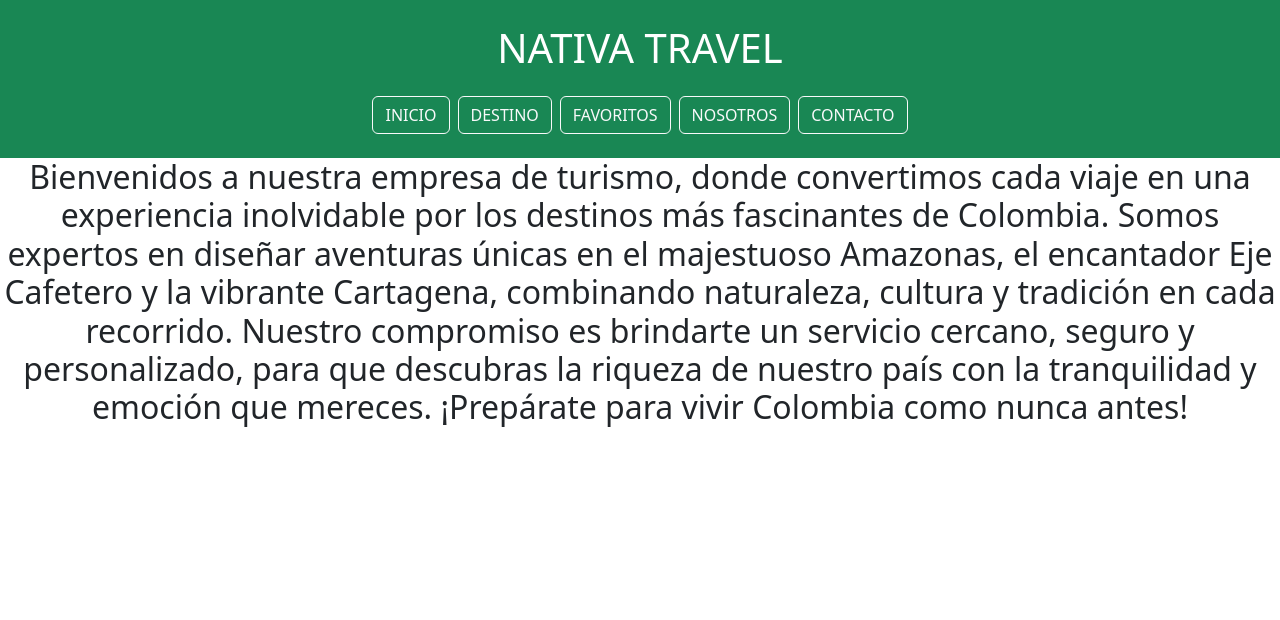
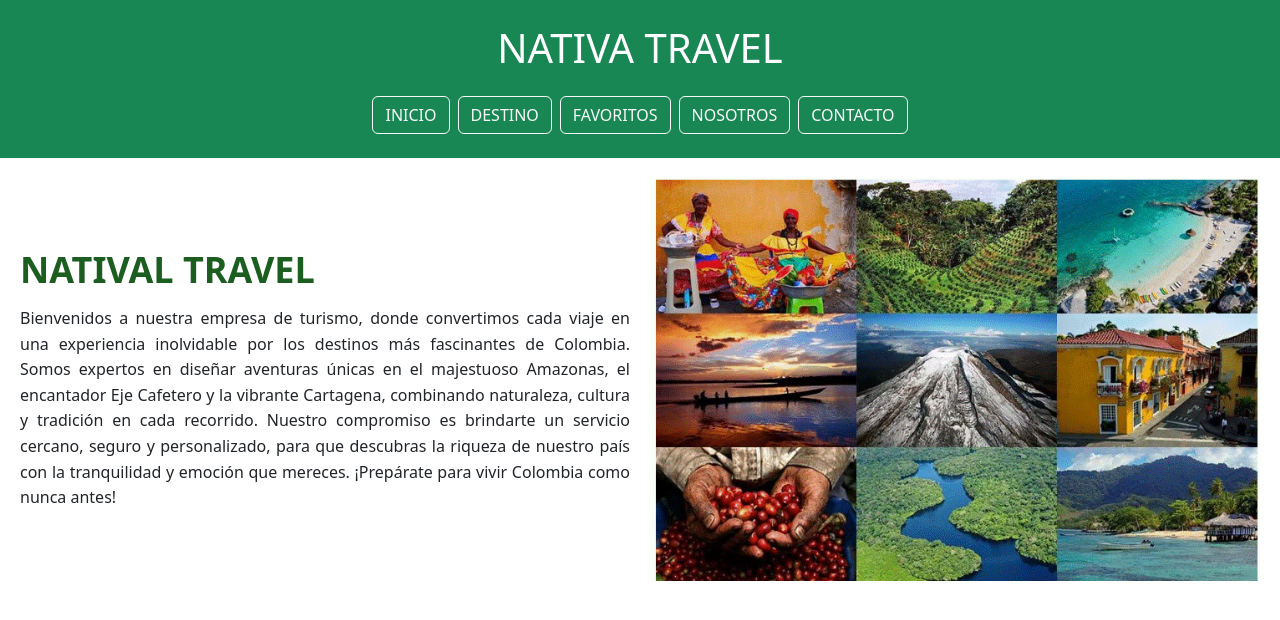
Before and after one commit to SantiagoT0611/turismo-frontend, an Angular app: page / in a window 1280 px wide. Shown: the top 620 px of the page. Built offline with nearby package versions, Linux system fonts and the light colour scheme.

Commit message:
se deja pagina de inicio lista

```diff
--- a/src/app/features/home/home.css
+++ b/src/app/features/home/home.css
@@ -1,3 +1,40 @@
-h2 {
-  text-align: center;
+.welcome-container {
+  display: flex;
+  align-items: stretch;
+  gap: 20px;
+  padding: 20px;
 }
+
+.welcome-text {
+  flex: 1;
+  display: flex;
+  align-items: center;
+}
+
+.welcome-text h1 {
+  color: #1b5e20;
+  margin: 0;
+  margin-bottom: 15px;
+  font-size: 36px;
+  font-weight: bold;
+}
+
+.welcome-text h2 {
+  text-align: justify;
+  margin: 0;
+  line-height: 1.6;
+  font-size: 16px;
+}
+
+.welcome-image {
+  flex: 1;
+  display: flex;
+  justify-content: center;
+  align-items: center;
+}
+
+.welcome-image img {
+  width: 100%;
+  height: 100%;
+  object-fit: cover;
+}
--- a/src/app/features/home/home.html
+++ b/src/app/features/home/home.html
@@ -1 +1,11 @@
-<h2>Bienvenidos a nuestra empresa de turismo, donde convertimos cada viaje en una experiencia inolvidable por los destinos más fascinantes de Colombia. Somos expertos en diseñar aventuras únicas en el majestuoso Amazonas, el encantador Eje Cafetero y la vibrante Cartagena, combinando naturaleza, cultura y tradición en cada recorrido. Nuestro compromiso es brindarte un servicio cercano, seguro y personalizado, para que descubras la riqueza de nuestro país con la tranquilidad y emoción que mereces. ¡Prepárate para vivir Colombia como nunca antes!</h2>
+<div class="welcome-container">
+  <div class="welcome-text">
+    <div>
+      <h1>NATIVAL TRAVEL</h1>
+      <h2>Bienvenidos a nuestra empresa de turismo, donde convertimos cada viaje en una experiencia inolvidable por los destinos más fascinantes de Colombia. Somos expertos en diseñar aventuras únicas en el majestuoso Amazonas, el encantador Eje Cafetero y la vibrante Cartagena, combinando naturaleza, cultura y tradición en cada recorrido. Nuestro compromiso es brindarte un servicio cercano, seguro y personalizado, para que descubras la riqueza de nuestro país con la tranquilidad y emoción que mereces. ¡Prepárate para vivir Colombia como nunca antes!</h2>
+    </div>
+  </div>
+  <div class="welcome-image">
+    <img src="/imagenbienvenida.gif" alt="Bienvenida Colombia">
+  </div>
+</div>
```
Also changed, not shown: imagenes/imagenbienvenida.gif (added), public/imagenbienvenida.gif (added).
